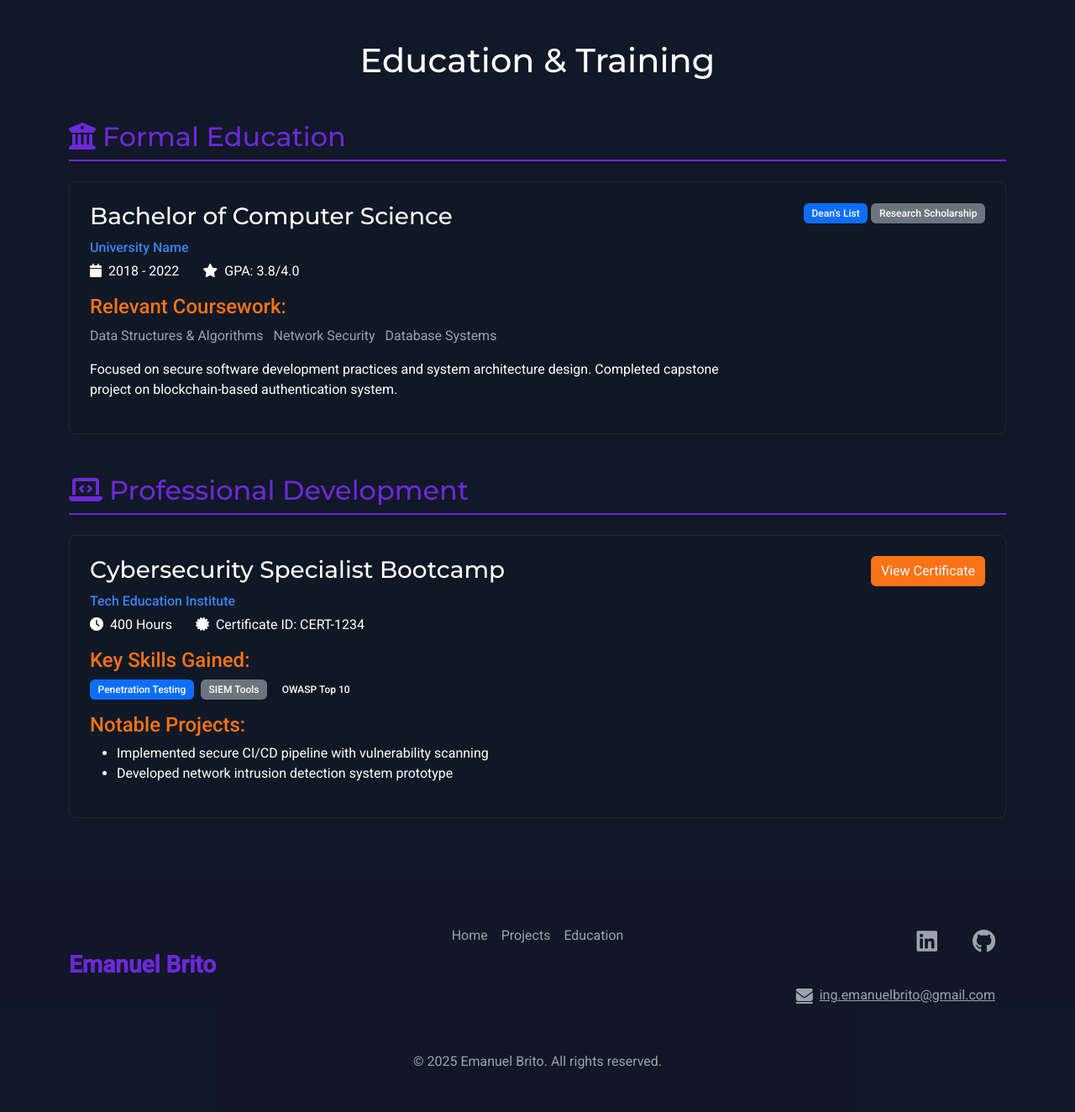
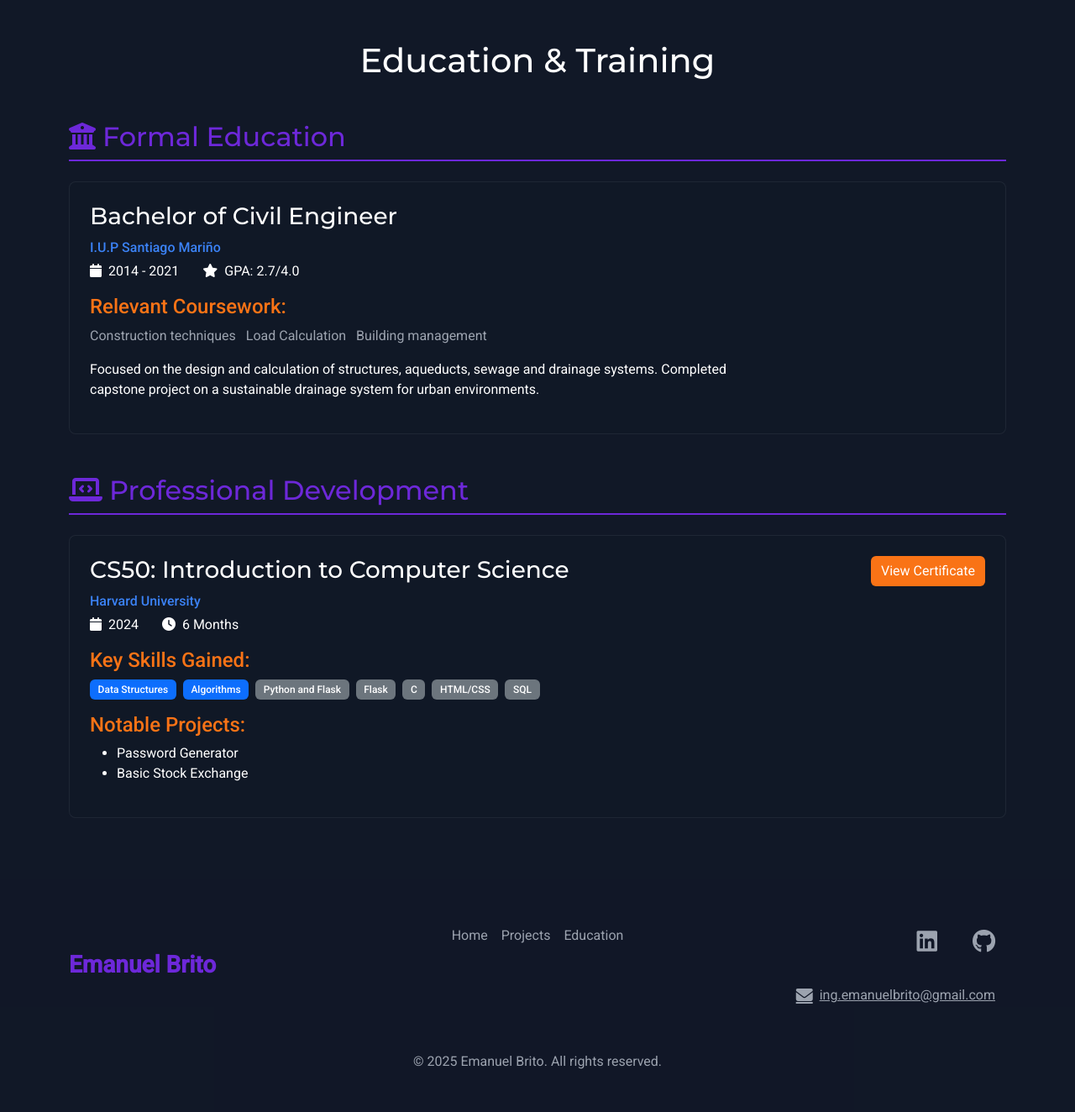
Before and after one commit to emaanuelbrito/manubrito.dev, a Flask app: page /education in a window 1280 px wide. Shown: the part 72-1396 px from the top of the page at 84% size. Run offline with Flask 3, Linux system fonts and the light colour scheme; some libraries are stand-ins or nearby versions.

Commit message:
version 1.0

```diff
--- a/templates/education.html
+++ b/templates/education.html
@@ -17,29 +17,27 @@
             <div class="education-card mb-4 p-4 rounded-3">
                 <div class="row">
                     <div class="col-md-9">
-                        <h3 class="mb-2">Bachelor of Computer Science</h3>
-                        <p class="institution mb-1">University Name</p>
+                        <h3 class="mb-2">Bachelor of Civil Engineer</h3>
+                        <p class="institution mb-1">I.U.P Santiago Mariño</p>
                         <div class="details mb-3">
-                            <span class="me-4"><i class="fas fa-calendar me-2"></i>2018 - 2022</span>
-                            <span><i class="fas fa-star me-2"></i>GPA: 3.8/4.0</span>
+                            <span class="me-4"><i class="fas fa-calendar me-2"></i>2014 - 2021</span>
+                            <span><i class="fas fa-star me-2"></i>GPA: 2.7/4.0</span>
                         </div>
                         <div class="coursework mb-3">
                             <h4 class="text-accent">Relevant Coursework:</h4>
                             <ul class="list-inline">
-                                <li class="list-inline-item">Data Structures & Algorithms</li>
-                                <li class="list-inline-item">Network Security</li>
-                                <li class="list-inline-item">Database Systems</li>
+                                <li class="list-inline-item">Construction techniques</li>
+                                <li class="list-inline-item">Load Calculation</li>
+                                <li class="list-inline-item">Building management</li>
                             </ul>
                         </div>
                         <p class="description">
-                            Focused on secure software development practices and system architecture design.
-                            Completed capstone project on blockchain-based authentication system.
+                            Focused on the design and calculation of structures, aqueducts, sewage and drainage systems.
+                            Completed capstone project on a sustainable drainage system for urban environments.
                         </p>
                     </div>
                     <div class="col-md-3 text-md-end">
                         <div class="achievements">
-                            <div class="badge bg-primary mb-2">Dean's List</div>
-                            <div class="badge bg-secondary">Research Scholarship</div>
                         </div>
                     </div>
                 </div>
@@ -56,30 +54,34 @@
             <div class="education-card mb-4 p-4 rounded-3">
                 <div class="row">
                     <div class="col-md-9">
-                        <h3 class="mb-2">Cybersecurity Specialist Bootcamp</h3>
-                        <p class="institution mb-1">Tech Education Institute</p>
+                        <h3 class="mb-2">CS50: Introduction to Computer Science</h3>
+                        <p class="institution mb-1">Harvard University</p>
                         <div class="details mb-3">
-                            <span class="me-4"><i class="fas fa-clock me-2"></i>400 Hours</span>
-                            <span><i class="fas fa-certificate me-2"></i>Certificate ID: CERT-1234</span>
+                            <span class="me-4"><i class="fas fa-calendar me-2"></i>2024</span>
+                            <span class="me-4"><i class="fas fa-clock me-2"></i>6 Months</span>
                         </div>
                         <div class="skills mb-3">
                             <h4 class="text-accent">Key Skills Gained:</h4>
                             <div class="d-flex flex-wrap gap-2">
-                                <span class="badge bg-primary">Penetration Testing</span>
-                                <span class="badge bg-secondary">SIEM Tools</span>
-                                <span class="badge bg-accent">OWASP Top 10</span>
+                                <span class="badge bg-primary">Data Structures</span>
+                                <span class="badge bg-primary">Algorithms</span>
+                                <span class="badge bg-secondary">Python and Flask</span>
+                                <span class="badge bg-secondary">Flask</span>
+                                <span class="badge bg-secondary">C</span>
+                                <span class="badge bg-secondary">HTML/CSS</span>
+                                <span class="badge bg-secondary">SQL</span>
                             </div>
                         </div>
                         <div class="projects">
                             <h4 class="text-accent">Notable Projects:</h4>
                             <ul>
-                                <li>Implemented secure CI/CD pipeline with vulnerability scanning</li>
-                                <li>Developed network intrusion detection system prototype</li>
+                                <li>Password Generator</li>
+                                <li>Basic Stock Exchange</li>
                             </ul>
                         </div>
                     </div>
                     <div class="col-md-3 text-md-end">
-                        <a href="#" class="btn btn-accent">View Certificate</a>
+                        <a href="https://cs50.harvard.edu/certificates/80ff37c5-33ff-40e2-943a-0904bf1e2268" class="btn btn-accent">View Certificate</a>
                     </div>
                 </div>
             </div>
--- a/templates/layout.html
+++ b/templates/layout.html
@@ -90,10 +90,10 @@
               <div class="d-flex flex-column align-items-end gap-3">
                   <!-- Social Icons -->
                   <div class="d-flex gap-3">
-                      <a href="#" class="btn btn-link" style="color: var(--gray); font-size: 1.75rem;">
+                      <a href="https://linkedin.com/in/emaanuelbrito" class="btn btn-link" style="color: var(--gray); font-size: 1.75rem;">
                           <i class="fab fa-linkedin"></i>
                       </a>
-                      <a href="#" class="btn btn-link" style="color: var(--gray); font-size: 1.75rem;">
+                      <a href="https://github.com/emaanuelbrito" class="btn btn-link" style="color: var(--gray); font-size: 1.75rem;">
                           <i class="fab fa-github"></i>
                       </a>
                   </div>
```
Also changed, not shown: templates/index.html (+6 -6 lines), templates/projects.html (+17 -30 lines).
